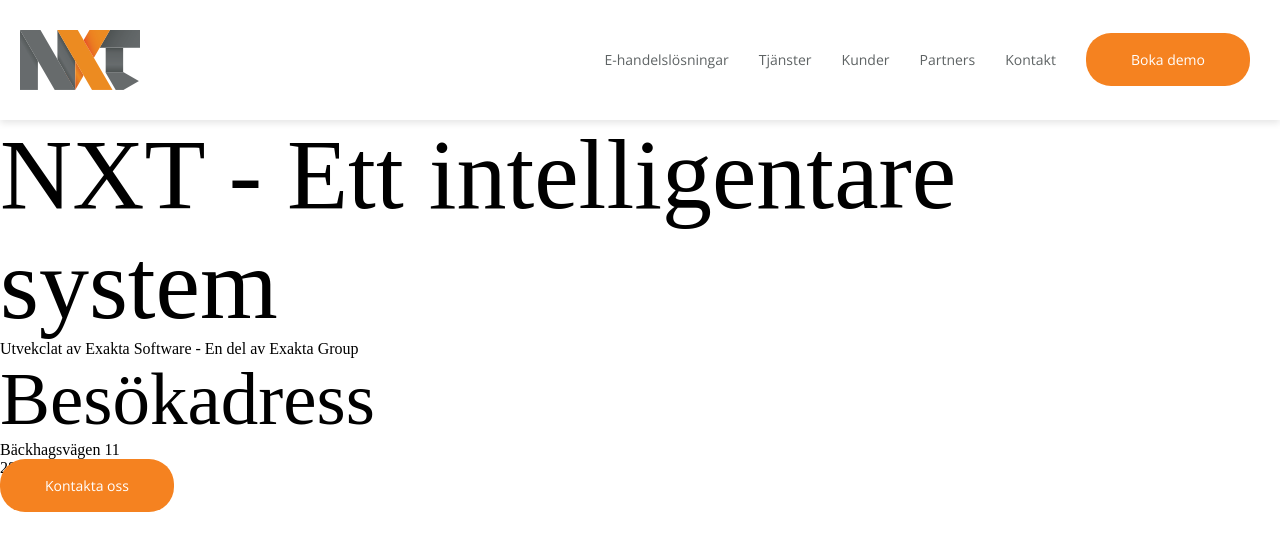
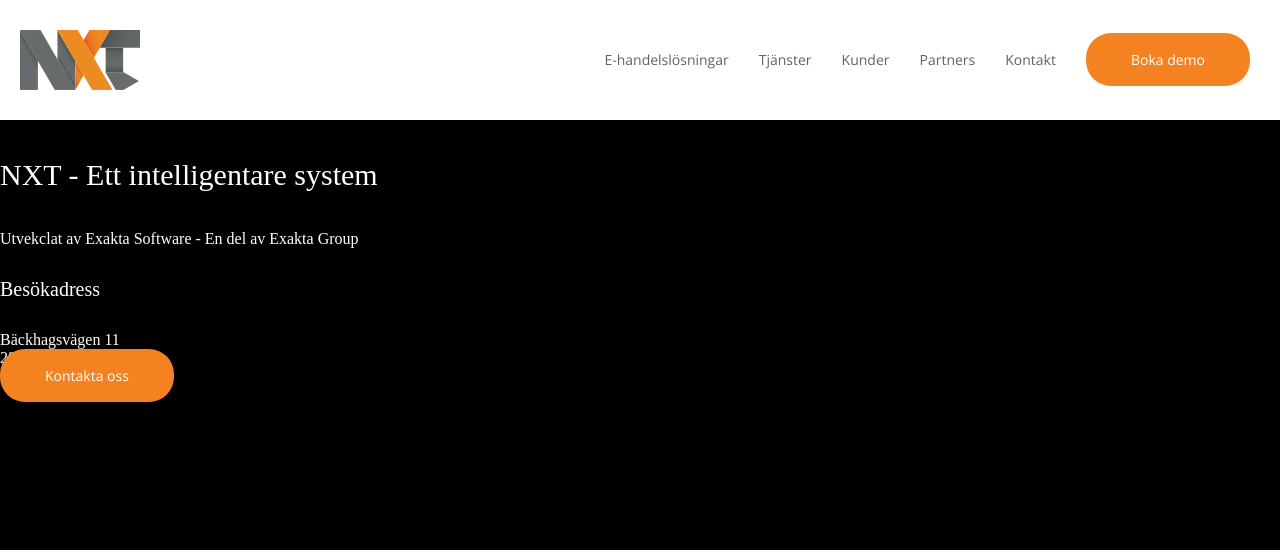
Before and after one commit to bergerik/nxt-vue, a Vue app: page / in a window 1280 px wide. Shown: the top 550 px of the page. Built offline with nearby package versions, Linux system fonts and the light colour scheme.

Commit message:
håller på med footer

```diff
--- a/src/App.vue
+++ b/src/App.vue
@@ -80,4 +80,9 @@ a:hover {
   background-color: #000000;
   color: #ffffff;
 }
+
+.btn.white_bg:hover {
+  background-color: #ffffff;
+  color: #000000;
+}
 </style>
--- a/src/components/Footer.vue
+++ b/src/components/Footer.vue
@@ -29,7 +29,23 @@ export default {
 </script>
 
 <style lang="scss" scoped>
-.footer__container {
-  max-width: 1142px;
+footer {
+  background-color: #000000;
+
+  h1 {
+    font-size: 30px;
+  }
+  h2 {
+    font-size: 20px;
+  }
+
+  .footer__container {
+    max-width: 1142px;
+    height: 689px;
+    color: #fff;
+
+    .box1 {
+    }
+  }
 }
 </style>
```
